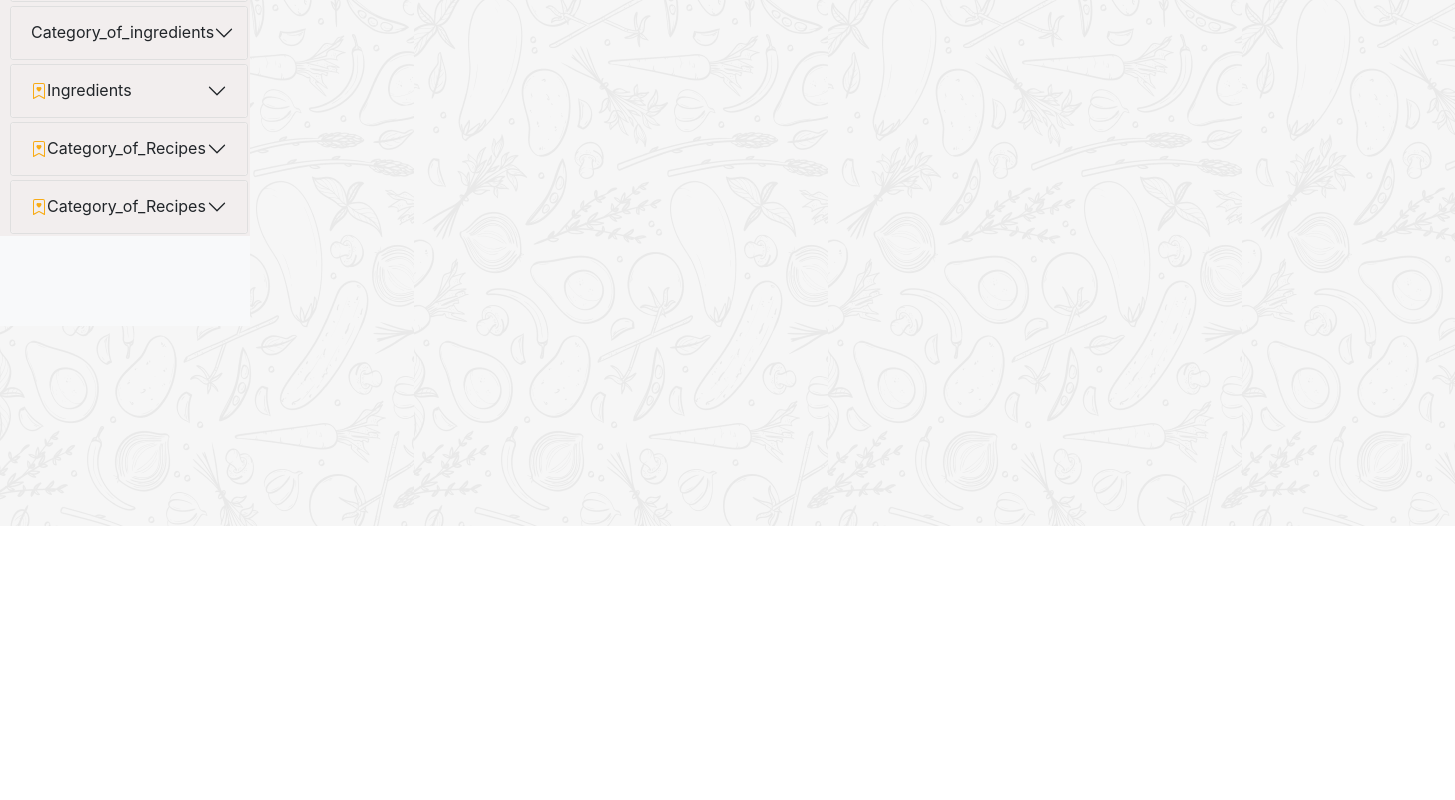
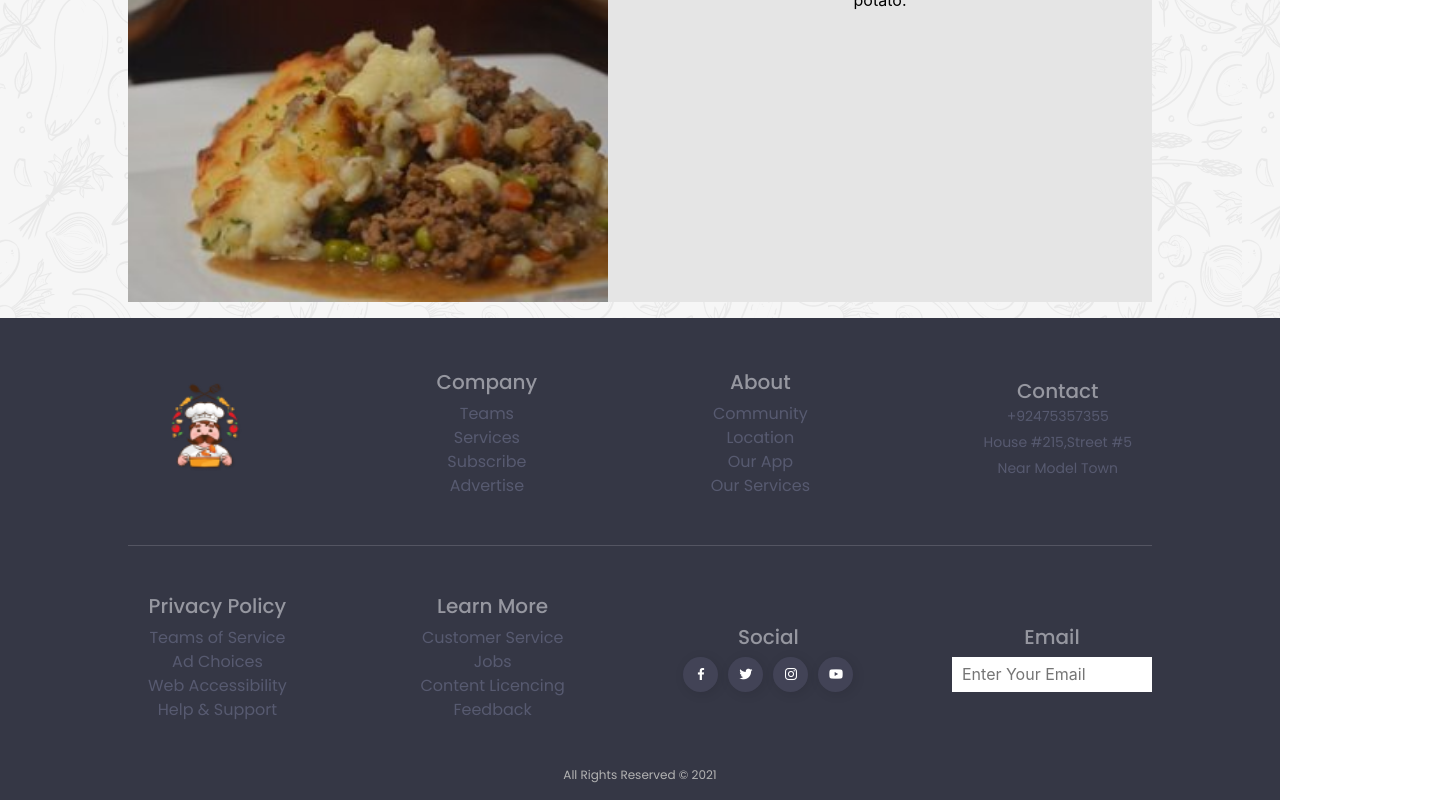
Before and after one commit to AmanySirajAl-Din/Wasfity-RecipeMaker, a React (Create React App) app: page /1 in a window 1280 px wide. Shown: the part 274-1074 px from the top of the page, 1455 px wide, since content can reach past the window. Before the commit the page ends 800 px from the top, so only its background shows below. Built offline with nearby package versions, Linux system fonts and the light colour scheme.

Commit message:
fix bug in app.js

```diff
--- a/src/components/site/footer/footer.js
+++ b/src/components/site/footer/footer.js
@@ -122,7 +122,7 @@
         </div>
       </div>
 
-      <p className='copyright'>{other.rights} &copy; 2020</p>
+      <p className='copyright'>{other.rights} &copy; 2021</p>
     </footer>
   )
 }
--- a/src/components/site/hero/hero.js
+++ b/src/components/site/hero/hero.js
@@ -1,7 +1,7 @@
 import './hero.css'
 import heroLeft1 from '../../../assets/img/hero-left1.jfif'
 import heroLeft2 from '../../../assets/img/hero-left2.jfif'
-import heroMain from '../../../assets/img/hero-main.jfif'
+import heroMain from '../../../assets/img/hero-main4.jfif'
 import heroPopular1 from '../../../assets/img/hero-popular1.jfif'
 import heroPopular2 from '../../../assets/img/hero-popular2.jfif'
 import heroPopular3 from '../../../assets/img/hero-popular3.jfif'
--- a/src/data/data.js
+++ b/src/data/data.js
@@ -93,7 +93,7 @@
     time: '35 mins',
     difficulty: 'medium',
     video: '',
-    category: 'ِppetizer',
+    category: 'Apetizer',
     description:
       "This delicious, cream-like soup is served at our family's Thanksgiving dinner",
   },
```
Also changed, not shown: src/App.js (+20 -19 lines).
